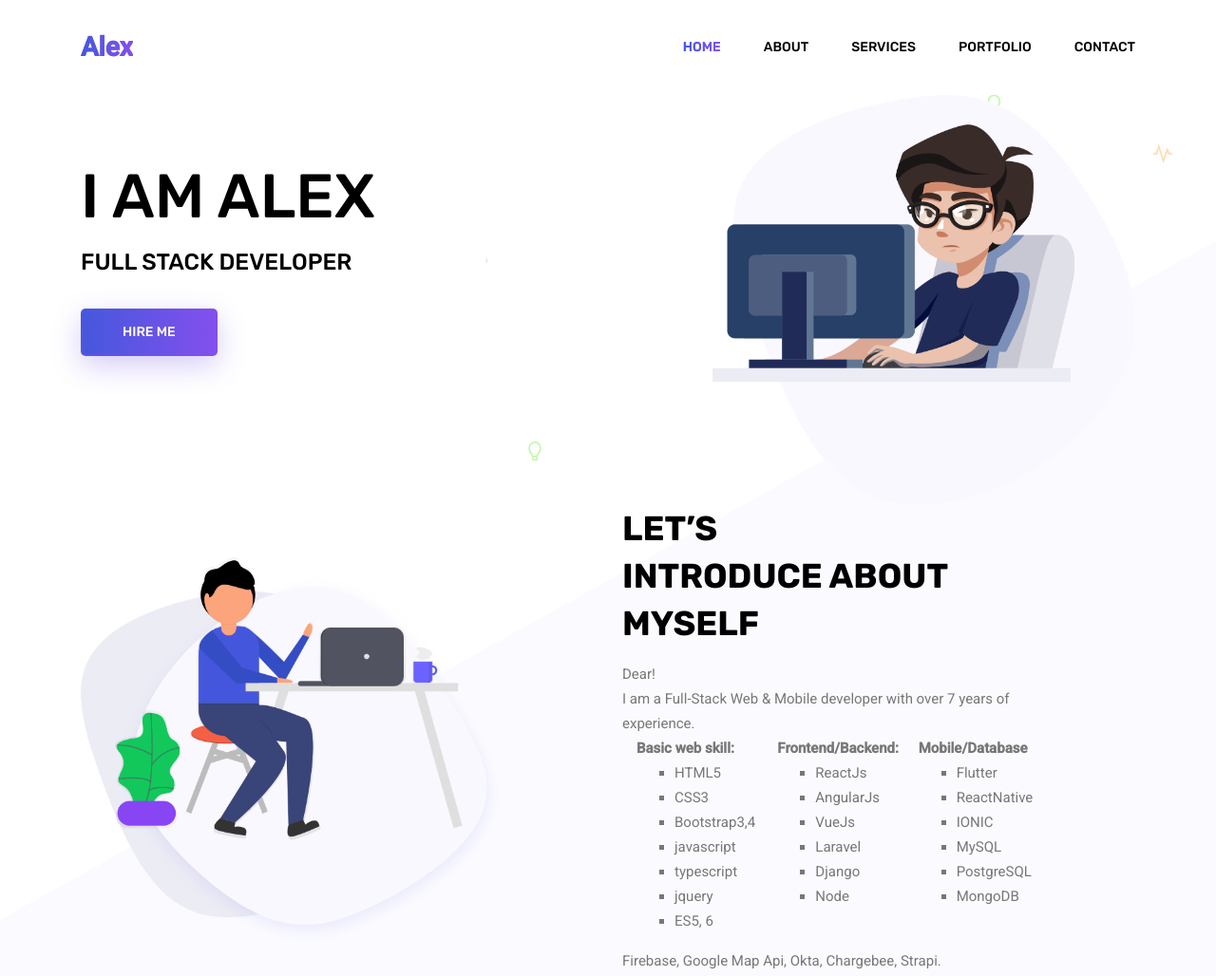
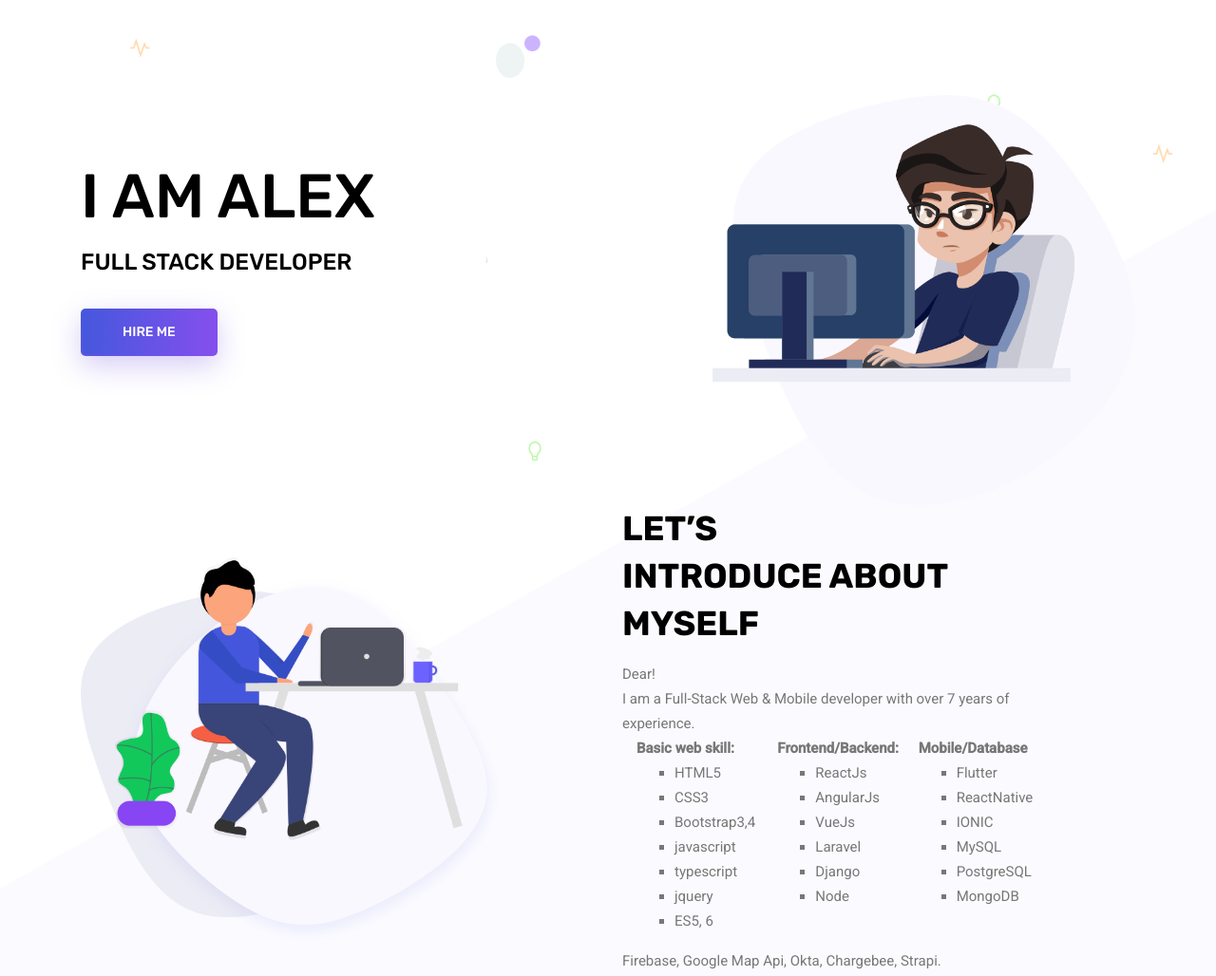
Before and after one commit to irynadev/Portfolio, a plain HTML site: page index.html in a window 1280 px wide. Shown: the top 1028 px of the page at 95% size. Drawn offline with Linux system fonts and the light colour scheme; some packages are replaced by stand-ins of ours.

Commit message:
removed header
removed header

```diff
--- a/index.html
+++ b/index.html
@@ -18,36 +18,6 @@
 </head>
 
 <body>
-
-	<!--================ Start Header Area =================-->
-	<header class="header_area">
-		<div class="main_menu">
-			<nav class="navbar navbar-expand-lg navbar-light">
-				<div class="container">
-					<!-- Brand and toggle get grouped for better mobile display -->
-					<a class="navbar-brand logo_h" href="index.html">Alex</a>
-					<button class="navbar-toggler" type="button" data-toggle="collapse" data-target="#navbarSupportedContent"
-					 aria-controls="navbarSupportedContent" aria-expanded="false" aria-label="Toggle navigation">
-						<span class="icon-bar"></span>
-						<span class="icon-bar"></span>
-						<span class="icon-bar"></span>
-					</button>
-					<!-- Collect the nav links, forms, and other content for toggling -->
-					<div class="collapse navbar-collapse offset" id="navbarSupportedContent">
-						<ul class="nav navbar-nav menu_nav justify-content-end">
-							<li class="nav-item active"><a class="nav-link" href="index.html">Home</a></li>
-							<li class="nav-item"><a class="nav-link" href="about.html">About</a></li>
-							<li class="nav-item"><a class="nav-link" href="services.html">Services</a></li>
-							<li class="nav-item"><a class="nav-link" href="portfolio.html">Portfolio</a></li>
-							<li class="nav-item"><a class="nav-link" href="contact.html">Contact</a></li>
-						</ul>
-					</div>
-				</div>
-			</nav>
-		</div>
-	</header>
-	<!--================ End Header Area =================-->
-
 	<!--================ Start Home Banner Area =================-->
 	<section class="home_banner_area">
 		<div class="banner_inner">
@@ -280,10 +250,6 @@
 				<div class="col-lg-8 text-center">
 					<div class="main_title">
 						<h2>service offers </h2>
-						<p>
-							Is give may shall likeness made yielding spirit a itself togeth created
-							after sea <br> is in beast beginning signs open god you're gathering ithe
-						</p>
 					</div>
 				</div>
 			</div>
```
